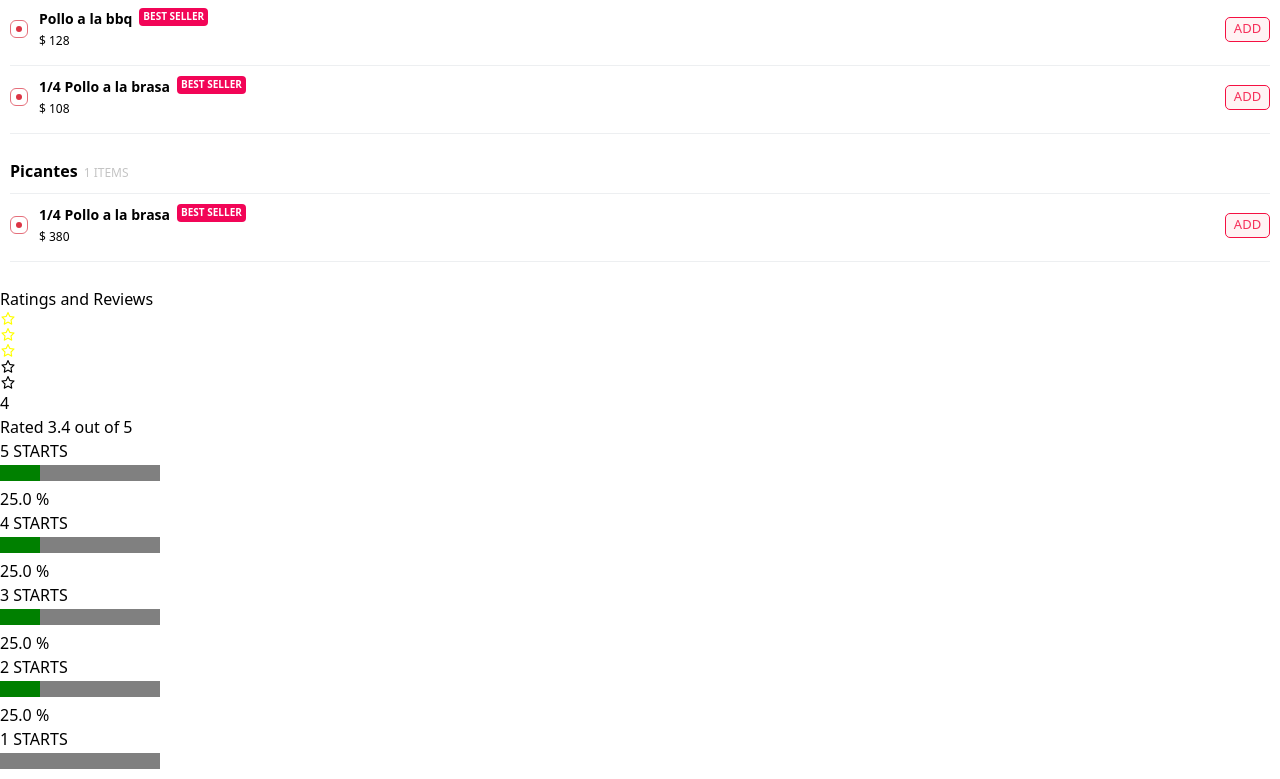
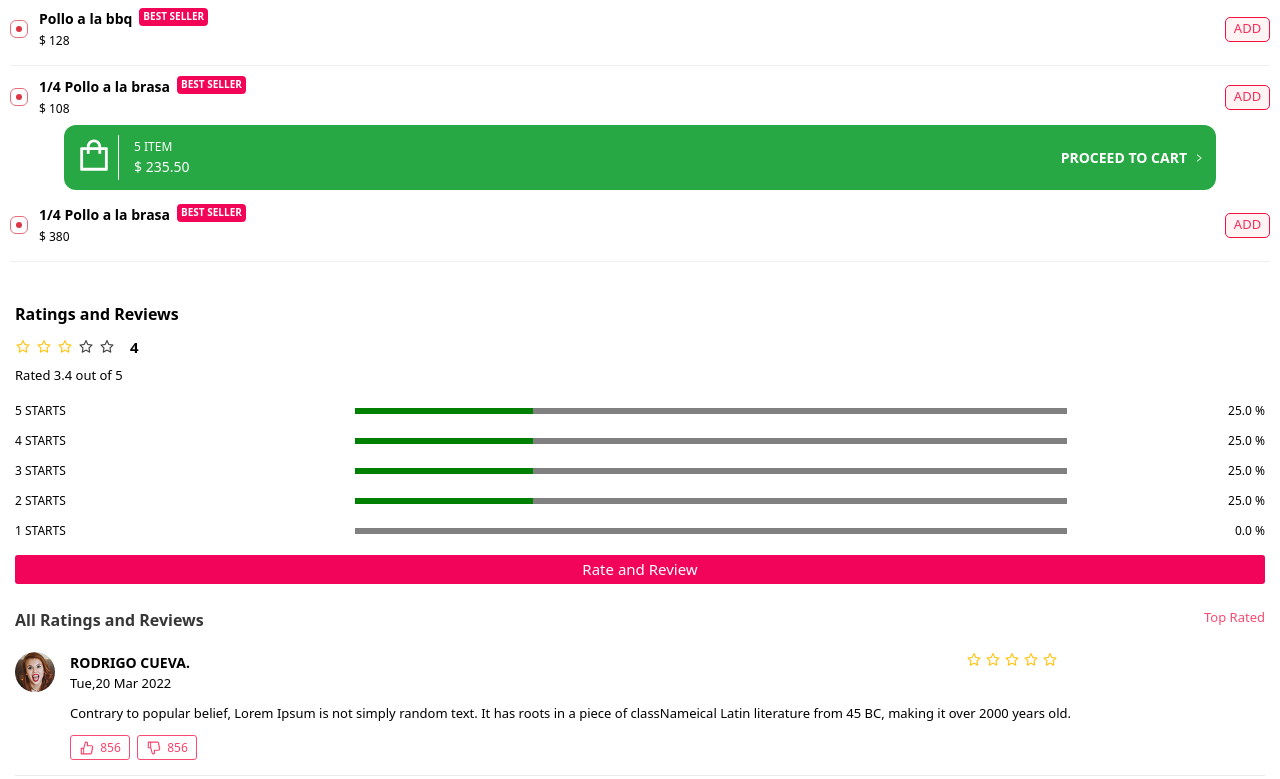
Before and after one commit to chaboxx/Rappidin, a Next.js app: page /restaurant/1 in a window 1280 px wide. Shown: the part 600-1379 px from the top of the page. Built offline with nearby package versions, Linux system fonts and the light colour scheme; no server answers.

Commit message:
restaurant done

```diff
--- /dev/null
+++ b/components/restaurant/ProceedCartComponent.tsx
@@ -0,0 +1,37 @@
+import { FC } from 'react';
+import { AiOutlineRight, AiOutlineShopping } from 'react-icons/ai';
+import { Cart } from '../../interfaces/cart';
+
+
+
+import styles from "../../styles/components/restaurant/ProceedCartComponent.module.css";
+
+interface Props {
+  cart : Cart;
+}
+
+export const ProceedCartComponent : FC<Props> = ({cart}) => {
+
+
+
+  return (
+    <div className={styles.proceed_cart_component_container}>
+      <div className={styles.proceed_cart_content_container}>
+        <div className={styles.icon_container}>
+          <AiOutlineShopping/>
+        </div>
+
+        <div className={styles.info_container}>
+
+          <p className={styles.item_count}>5 ITEM</p>
+          <p className={styles.total_amount}>$ 235.50</p>
+
+        </div>
+        <div className={styles.proceed_container}>
+          <p className={styles.proceed_label}>PROCEED TO CART</p>
+          <AiOutlineRight className={styles.proceed_icon}/>
+        </div>
+      </div>
+    </div>
+  )
+}
--- a/components/restaurant/RatingsComponent.tsx
+++ b/components/restaurant/RatingsComponent.tsx
@@ -1,6 +1,7 @@
+import Image from 'next/image';
 import { FC } from 'react';
 
-import { AiOutlineStar ,AiFillStar } from 'react-icons/ai';
+import { AiOutlineStar ,AiFillStar, AiOutlineLike, AiOutlineDislike } from 'react-icons/ai';
 
 import { useReviews } from '../../hooks/useReviews';
 
@@ -17,25 +18,11 @@ export const RatingsComponent : FC<Props> = ({comentaries}) => {
 
   const { calification , distribution, totalRatings } = useReviews(comentaries);
 
-  const barRating = (e:HTMLDivElement | null,distribute : string) =>{
-
-    // let distributionAux = distribution as any;
-    const valorStarts : number = ( distribution as any )[distribute];
-
-    const paintedPorcentage = valorStarts / totalRatings * 100;
-
-    if ( e ){
-      const child = e?.childNodes[0] as HTMLElement;
-
-      child.style.width = `${paintedPorcentage}%`
-    }
-
-  }
   return (
-    <section>
-      <h6>Ratings and Reviews</h6>
-      <div>
-        <div>
+    <section className={styles.ratings_component_container}>
+      <h6 className={styles.ratings_component_title}>Ratings and Reviews</h6>
+      <div className={styles.starts_container}>
+        <div className={styles.starts_icons_list}>
 
           {
             // Math.round(calification)
@@ -47,31 +34,75 @@ export const RatingsComponent : FC<Props> = ({comentaries}) => {
 
           }
         </div>
-        <p>{totalRatings}</p>
+        <p className={styles.total_starts_label}>{totalRatings}</p>
       </div>
-      <p style={{initialLetter:"4.5"}}>Rated { calification.toFixed(1) } out of 5</p>
+      <p className={styles.total_rated_container}>Rated { calification.toFixed(1) } out of 5</p>
 
-      <div>
+      <div className={styles.starts_description_container}>
         {
           Object.keys(distribution).map((distribute)=>(
-            <div>
-              <p>{distribute.replace(`_`," ").toLocaleUpperCase()}</p>
-
-              <progress value={((distribution as any)[distribute] / totalRatings * 100)} max="100"></progress>
-              <p>{ ((distribution as any)[distribute] / totalRatings * 100).toFixed(1) } % </p>
+            <div className={styles.start_description_item_container}>
+              <p className={styles.star_description_label}>{distribute.replace(`_`," ").toLocaleUpperCase()}</p>
+              <progress className={styles.pogress_bar} value={((distribution as any)[distribute] / totalRatings * 100)} max="100"></progress>
+              <p className={styles.star_description_value}>{ ((distribution as any)[distribute] / totalRatings * 100).toFixed(1) } % </p>
             </div>
           ))
         }
+        <button className={styles.button_rate}>Rate and Review</button>
       </div>
 
-      <div>
+      <div className={styles.comments_container}>
+        <div className={styles.label_comments_container}>
+          <h6 className={styles.comments_title}>All Ratings and Reviews</h6>
+          <p className={styles.comments_info_title}>Top Rated</p>
+        </div>
         {
           comentaries.map(comentary=>(
-            <div>
+            <div className={styles.comentary_container}>
+              <div className={styles.image_container}>
+                <Image src={"/user1.jpg"} width="40px" height="40px"/>
+              </div>
+              <div className={styles.comentary_info_container}>
+                <div className={styles.comentary_title_container}>
+                  <div className={styles.name_date_container}>
+                    <h6>{comentary.name}</h6>
+                    <p>{comentary.date}</p>
+                  </div>
+                  <div className={styles.stars_container}>
+                    {
+                      // Math.round(calification)
+                        [...new Array(5)].map((_,index)=>(
+                          <div className={ index+1 > Math.round(comentary.rating) ? styles.star_empty : styles.star_full }>
+                            <AiOutlineStar/>
+                          </div>
+                        ))
+
+                    }
+                  </div>
+                </div>
+
+                <div className={styles.comentary_message_container}>
+                  <p>{comentary.comentary}</p>
+                </div>
+
+                <div className={styles.comentary_button_container}>
+                  <div className={styles.comentary_likes_container}>
+                    <AiOutlineLike/>
+                    <p>{comentary.likes}</p>
+                  </div>
+                  <div className={styles.comentary_likes_container}>
+                    <AiOutlineDislike/>
+                    <p>{comentary.likes}</p>
+                  </div>
+                </div>
+              </div>
 
             </div>
           ))
         }
+        <div className={styles.see_all_container}>
+          <p>See All Reviews</p>
+        </div>
       </div>
     </section>
   )
--- /dev/null
+++ b/interfaces/cart.ts
@@ -0,0 +1,10 @@
+import { Menu } from "./menu";
+
+
+export interface Cart {
+
+  id : string;
+
+  productos : Menu[];
+
+}
--- a/pages/restaurant/[nameRestaurant].tsx
+++ b/pages/restaurant/[nameRestaurant].tsx
@@ -7,6 +7,8 @@ import { AiOutlineStar } from "react-icons/ai";
 
 
 import styles from "../../styles/restaurant/RestaurantScreen.module.css";
+import { ProceedCartComponent } from '../../components/restaurant/ProceedCartComponent';
+import { Cart } from '../../interfaces/cart';
 
 
 const menus = [
@@ -76,6 +78,37 @@ const comentaries = [
     dislikes : 158,
   }
 ]
+
+
+const cart : Cart = {
+  id : "chaboxx159@gmail.com",
+  productos: [
+    {
+      categoria : "Brasas",
+      nombre: "Pollo a la brasa",
+      descripcion : "Pollo riquisimo de ga :v",
+      precio : 95,
+    },
+    {
+      categoria : "Brasas",
+      nombre: "Pollo a la brasa",
+      descripcion : "Pollo riquisimo de ga :v",
+      precio : 95,
+    },
+    {
+      categoria : "Brasas",
+      nombre: "Pollo a la brasa",
+      descripcion : "Pollo riquisimo de ga :v",
+      precio : 95,
+    },
+    {
+      categoria : "Brasas",
+      nombre: "Pollo a la brasa",
+      descripcion : "Pollo riquisimo de ga :v",
+      precio : 95,
+    }
+  ]
+}
 const RestaurantScreen = () => {
 
 
@@ -111,6 +144,8 @@ const RestaurantScreen = () => {
         </div>
         <MenuList menus={menus}/>
         <RatingsComponent comentaries={comentaries}/>
+
+        <ProceedCartComponent cart={cart}/>
       </Layout>
     </>
   )
--- /dev/null
+++ b/styles/components/restaurant/ProceedCartComponent.module.css
@@ -0,0 +1,67 @@
+.proceed_cart_component_container{
+  display: grid;
+  position: fixed;
+  left: 0;
+  bottom: 0;
+  background-color: white;
+  width: 100%;
+}
+
+.proceed_cart_content_container{
+
+  margin: 0 5% 10px 5%;
+  display: grid;
+  gap: 10px;
+  align-items: center;
+  background-color: #28a745;
+  padding: 10px;
+  border-radius: 12px;
+  grid-template-columns: 50px 1fr 1fr;
+}
+
+.icon_container{
+  width: 45px;
+  height: 45px;
+  border-right: 1px solid white;
+
+}
+
+
+.icon_container svg {
+  width: 40px;
+  height: 40px;
+  color: white;
+}
+
+.info_container{
+  display: grid;
+}
+
+.item_count{
+  font-size: 12px;
+  color: white;
+}
+
+.total_amount{
+  font-size: 14px;
+  color: white;
+}
+
+.proceed_container{
+  display: grid;
+  grid-template-columns: 1fr 12px;
+  gap: 7px;
+  align-items: center;
+  color: white;
+}
+
+.proceed_label{
+  font-size: 14px;
+  font-weight: 600;
+  justify-self: end;
+}
+
+.proceed_icon{
+  width: 10px;
+  height: 10px;
+}
--- a/styles/components/restaurant/RatingsComponent.module.css
+++ b/styles/components/restaurant/RatingsComponent.module.css
@@ -1,26 +1,209 @@
+.ratings_component_container{
+  display: grid;
+  padding: 0 15px;
+  margin-top: 15px;
+}
+
+.ratings_component_title{
+  font-size: 16px;
+  font-weight: 600;
+}
+.starts_container{
+  display: flex;
+  flex-direction: row;
+  gap: 15px;
+  align-items: center;
+  margin-top: 10px;
+  margin-bottom: 7px;
+}
+.starts_icons_list{
+  display: flex;
+  flex-direction: row;
+  gap: 5px;
+}
+
+.total_starts_label{
+  font-size: 15px;
+  font-weight: 600;
+
+}
+
 .star_full{
-  color: yellow;
+  color: #ffc413;
 }
 
 .star_empty{
-  color: black;
-  initial-letter: 3.0;
+  color: #424242;
 }
 
-
-.bar_rating{
-  width: 100%;
-  height: 5px;
-  background-color: #e9ecef;
-  position: relative;
-  initial-letter: 3.0;
+.total_rated_container{
+  font-size: 13px;
+  font-weight: 500;
+  margin-bottom: 17px;
 }
 
-.bar_fill_rating{
-  background-color: #17a2b8;
-  height: 5px;
-  position: absolute;
-  top: 0;
-  left: 0;
-  /* width: 45%; */
+.starts_description_container{
+  display: grid;
+  gap: 12px 0;
 }
+.start_description_item_container{
+  display: grid;
+  grid-template-columns: 1.8fr 4fr 1fr;
+  /* grid-template-rows: 1fr; */
+  align-items: center;
+  gap: 20px;
+}
+
+.pogress_bar{
+  border-radius: 5px;
+  height: 6px;
+  width: 100%;
+  /* color: red; */
+  background-color: #e9ecef;
+
+}
+/* .progress_bar::-webkit-progress-bar {
+/* .progress_bar::-webkit-progress-bar {
+  background-color: red;
+}
+.progress_bar::-moz-progress-bar {
+  background-color: red;
+}
+
+.progress_bar::-webkit-progress-value {
+  color: red;
+} */
+.star_description_label{
+  font-size: 12px;
+  font-weight: 500;
+}
+
+.star_description_value{
+  font-size: 12px;
+  justify-self: end;
+}
+
+.button_rate{
+  background-color: #f1045a;
+  border-radius: 3px;
+  color: white;
+  height: 29px;
+  font-size: 15px;
+  margin-top: 3px;
+  margin-bottom: 7px;
+}
+
+.comments_container{
+  display: grid;
+  margin-top: 17px;
+}
+
+.label_comments_container{
+  display: grid;
+  grid-template-columns: 2fr 1fr;
+  margin-bottom: 5px;
+}
+.comments_title{
+  font-size: 16px;
+  font-weight: 600;
+  color: #373737;
+}
+.comments_info_title{
+  justify-self: end;
+  font-size: 13px;
+  color: #f74b71;
+}
+.comentary_container{
+  display: grid;
+  grid-template-columns: 45px 1fr;
+  gap: 10px;
+  padding-top: 15px;
+  padding-bottom: 15px;
+  border-bottom: 1px solid #ebebeb;
+}
+.comentary_info_container{
+  display: grid;
+
+
+}
+
+.comentary_title_container{
+  display: grid;
+  grid-template-columns: 3fr 1fr;
+  margin-bottom: 10px;
+}
+
+.stars_container{
+  display: flex;
+  flex-direction: row;
+  gap: 3px;
+}
+
+.name_date_container h6{
+  font-size: 14px;
+  font-weight: 600;
+}
+
+.name_date_container p{
+  font-size: 12px;
+
+}
+
+.comentary_message_container{
+  margin-bottom: 7px;
+  max-width: 95%;
+
+}
+.comentary_info_container p{
+  font-size: 13px;
+  line-height: 1.55;
+  font-weight: 400;
+}
+
+.comentary_button_container{
+  display: flex;
+  flex-direction: row;
+  gap: 7px;
+  margin-top: 5px;
+}
+
+.comentary_likes_container{
+  background-color: white;
+  border: 1px solid #f74b71;
+  height: 25px;
+  width: 60px;
+  display: flex;
+  flex-direction: row;
+  gap: 5px;
+  place-content: center;
+  place-items: center;
+  border-radius: 3px;
+}
+
+.comentary_likes_container svg{
+  color: #f7436a;
+
+}
+
+.comentary_likes_container p{
+  color: #f7436a;
+  font-size: 12px;
+}
+
+.image_container img{
+  border-radius: 50%;
+}
+
+.see_all_container{
+  width: 100%;
+  height: 35px;
+  display: grid;
+  place-items: center;
+}
+
+.see_all_container{
+  color: #f51042;
+  font-size: 13px;
+  font-weight: 700;
+
+}
```
